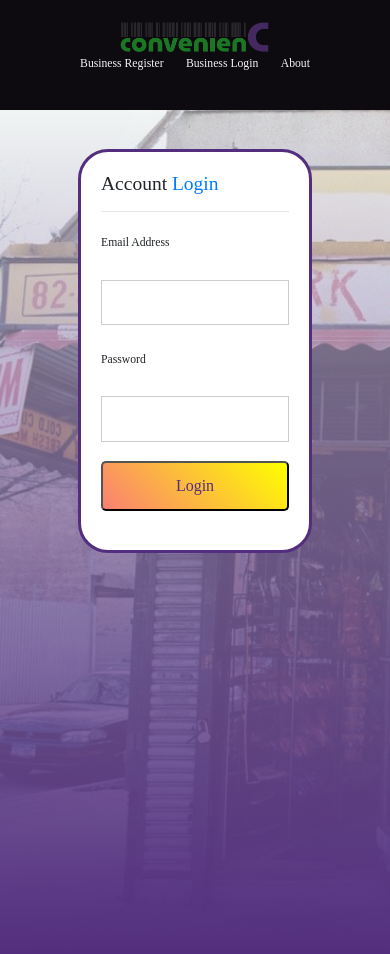
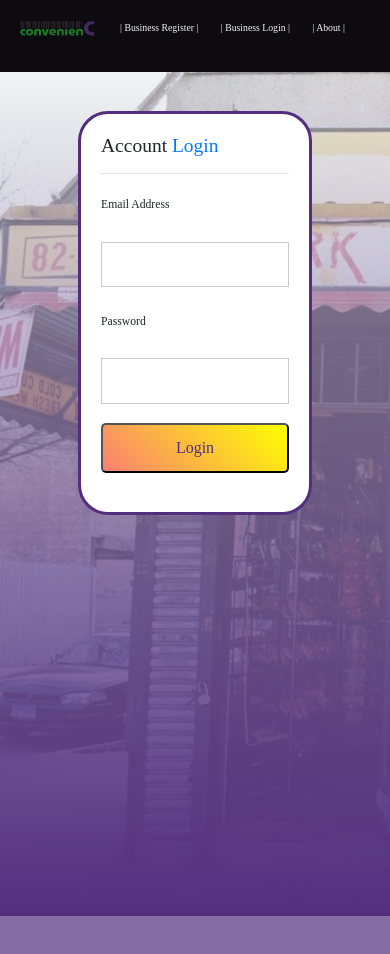
Before and after one commit to carolninganga/convenienC, a React (Create React App) app in the folder client/: page /login in a window 390 px wide. After the commit the page ends 916 px from the top, so only its background shows below. Built offline with nearby package versions, Linux system fonts and the light colour scheme; a web font is replaced by a local one.

Commit message:
small CSS tweaks

```diff
--- a/client/public/index.html
+++ b/client/public/index.html
@@ -22,6 +22,7 @@
       href="https://fonts.googleapis.com/css2?family=MuseoModerno&display=swap"
       rel="stylesheet"
     />
+    <link rel="shortcut icon" href="./favicon-new.png" type="image/x-icon" />
     <title>ConvenienC | Keeping the essentials in your pocket</title>
   </head>
   <body>
--- a/client/src/components/auth/Login.css
+++ b/client/src/components/auth/Login.css
@@ -7,6 +7,10 @@
   border-radius: 30px;
   border-color: rgb(83, 46, 126);
   border-style: solid;
+}
+
+.input-form:hover {
+  box-shadow: 10px 10px 5px rgba(83, 46, 126, 0.5);
 }
 
 .signUpBtn:hover {
--- a/client/src/components/auth/Register.css
+++ b/client/src/components/auth/Register.css
@@ -30,10 +30,15 @@ body {
   max-width: 80%;
   margin: auto;
   margin-top: 10%;
+  margin-bottom: 20px;
   padding: 20px;
   border-radius: 30px;
   border-color: rgb(83, 46, 126);
   border-style: solid;
+}
+
+.registration-form:hover {
+  box-shadow: 10px 10px 5px rgb(83, 46, 126, 0.5);
 }
 
 .signUpBtn:hover {
--- a/client/src/components/layouts/Navbar.js
+++ b/client/src/components/layouts/Navbar.js
@@ -33,13 +33,13 @@ const Navbar = ({ title, icon }) => {
   const guestLinks = (
     <Fragment>
       <li>
-        <Link to="/register">Business Register</Link>
+        <Link to="/register">| Business Register |</Link>
       </li>
       <li>
-        <Link to="/login">Business Login</Link>
+        <Link to="/login">| Business Login |</Link>
       </li>
       <li>
-        <Link to="/about">About</Link>
+        <Link to="/about">| About |</Link>
       </li>
     </Fragment>
   );
--- a/client/src/components/layouts/navbar-style.css
+++ b/client/src/components/layouts/navbar-style.css
@@ -17,7 +17,7 @@
 
 @media (max-width: 600px) {
   .navbar {
-    font-size: 3vw;
+    font-size: 2.5vw;
   }
 }
 
@@ -53,3 +53,9 @@
   /* margin-top: 10px; */
   width: 150px;
 }
+@media (max-width: 600px) {
+  .main-logo {
+    width: 75px;
+    float: left;
+  }
+}
--- a/client/src/components/pages/LandingPage.css
+++ b/client/src/components/pages/LandingPage.css
@@ -1,8 +1,10 @@
+/* this home-page css is also showing up on /login path */
+
 .home-page {
   position: relative;
   height: 100vh;
   width: 100%;
-  z-index: -1;
+  /* z-index: -1; */
   background-image: linear-gradient(
       to bottom,
       rgba(245, 246, 252, 0.52),
@@ -16,4 +18,6 @@
   align-items: center;
 }
 
-/* this css is also showing up on /login path */
+.main-landing {
+  margin-top: -300px;
+}
--- a/client/src/components/pages/LandingPage.js
+++ b/client/src/components/pages/LandingPage.js
@@ -15,7 +15,7 @@ const LandingPage = () => {
 
   return (
     <div className="home-page">
-      <div className="grid-2">
+      <div className="grid-2 main-landing">
         {/* <div><BusinessForm />
            </div>  */}
         <div>
```
Also changed, not shown: client/public/favicon-new.JPG (deleted), client/public/favicon-new.PNG (added).
